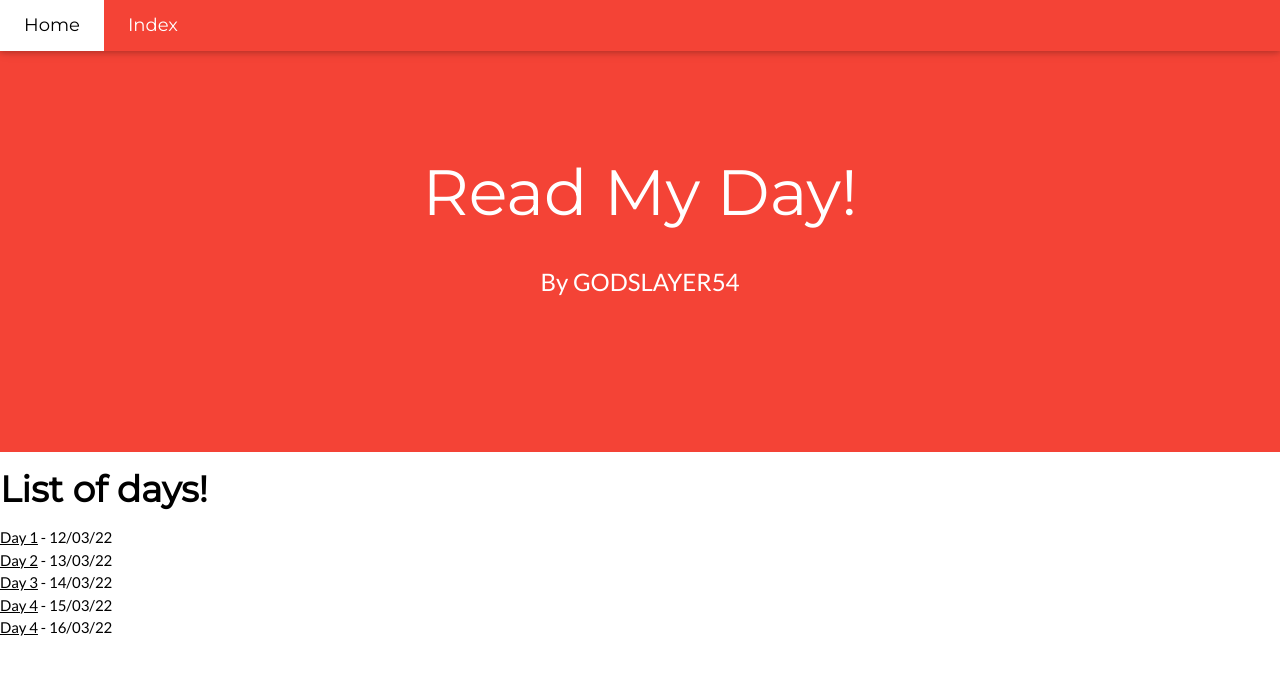
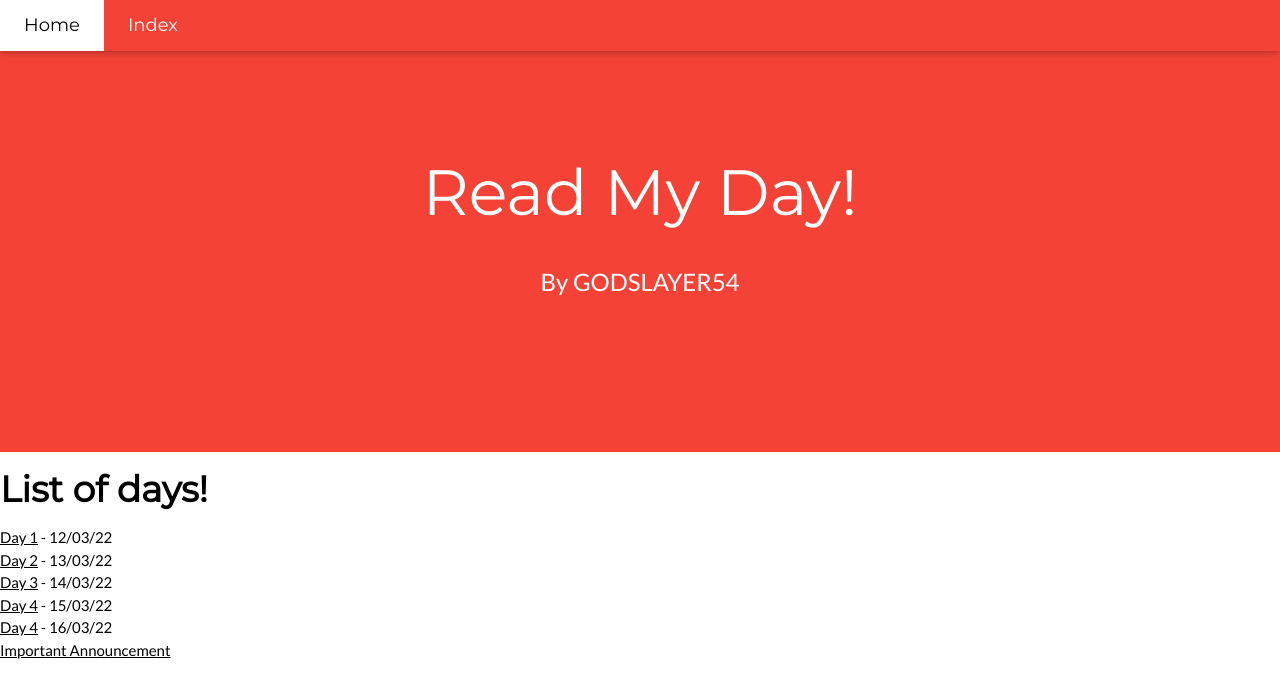
Before and after one commit to AVVERSION/read-my-day, a plain HTML site: page list.html in a window 1280 px wide. Drawn offline with nearby package versions, Linux system fonts and the light colour scheme.

Commit message:
Update list.html

```diff
--- a/list.html
+++ b/list.html
@@ -50,6 +50,8 @@ body,h1,h2,h3,h4,h5,h6 {font-family: "Lato", sans-serif}
   <a href="day4.html">Day 4</a> - 15/03/22
   <br>
   <a href="day5.html">Day 4</a> - 16/03/22
+  <br>
+  <a href="imp.html">Important Announcement</a>
 </body>
     <script>
 // Used to toggle the menu on small screens when clicking on the menu button
```
